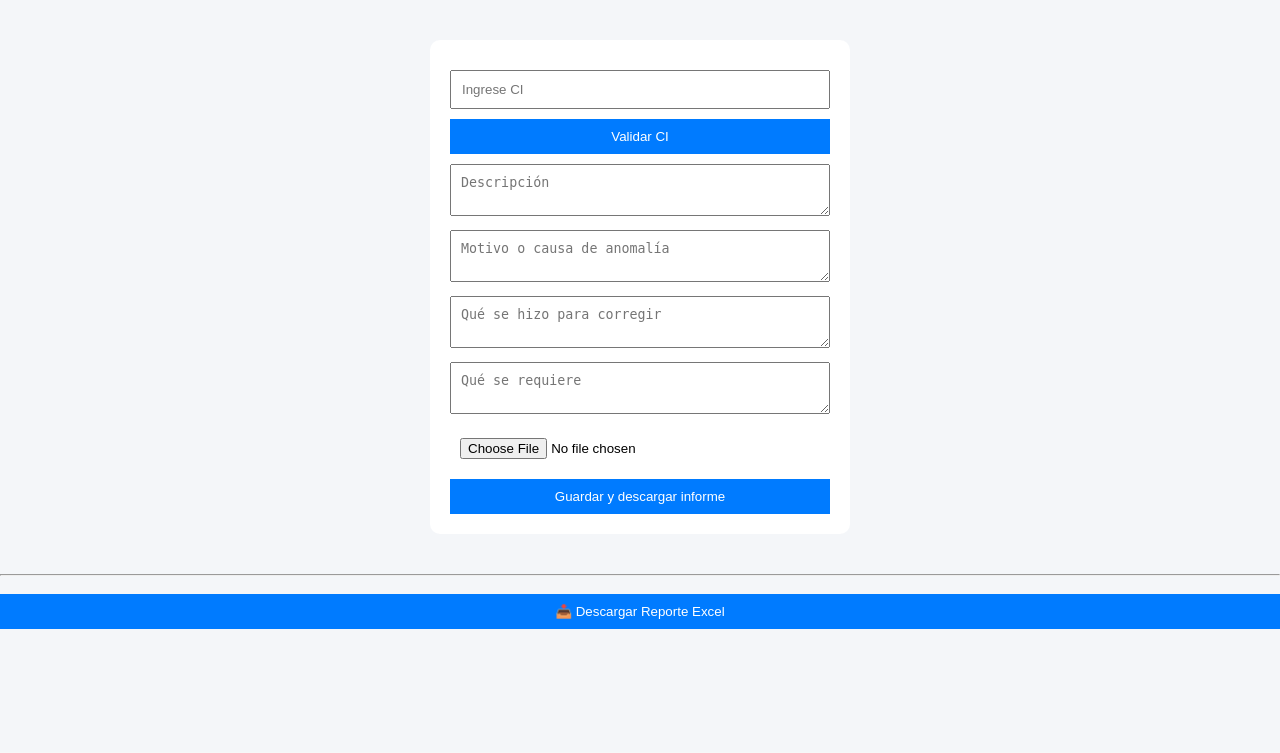
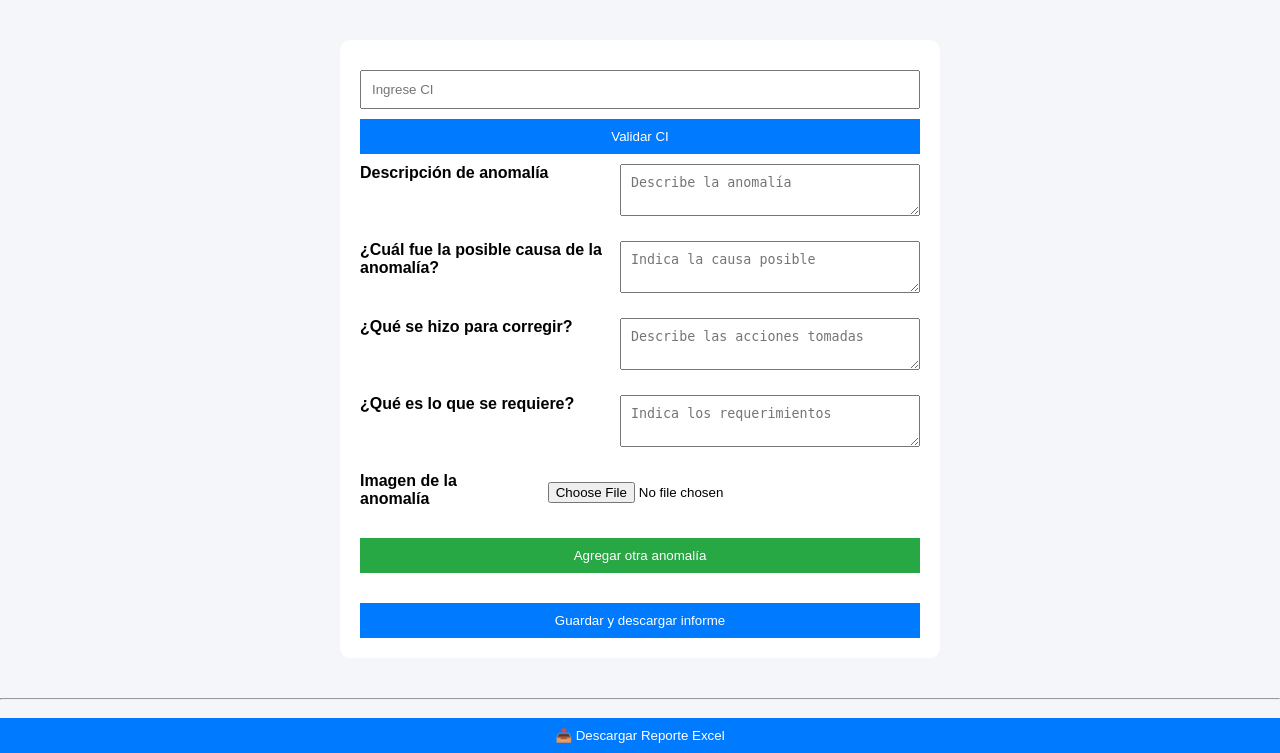
Before and after one commit to dani1riuk-alt/SistemaRegistro, a Flask app: page / in a window 1280 px wide. Shown: the part 48-801 px from the top of the page. Before the commit the page ends 677 px from the top, so only its background shows below. Run offline with Flask 3, Linux system fonts and the light colour scheme.

Commit message:
actualizacion del sistema

```diff
--- a/app.py
+++ b/app.py
@@ -3,6 +3,7 @@ import sqlite3
 import datetime
 import os
 import time
+import json
 
 from openpyxl import Workbook
 from openpyxl.drawing.image import Image
@@ -110,14 +111,28 @@ def validar_ci():
 @app.route('/guardar', methods=['POST'])
 def guardar():
     ci = request.form.get('ci', '').strip()
-    descripcion = request.form.get('descripcion', '').strip()
-    motivo_anomalia = request.form.get('motivo_anomalia', '').strip()
-    correccion_hecha = request.form.get('correccion_hecha', '').strip()
-    requerido = request.form.get('requerido', '').strip()
-    imagen = request.files.get('imagen')
 
-    if not ci or not descripcion or not motivo_anomalia or not correccion_hecha or not requerido or not imagen:
-        return "Por favor completa todos los campos y carga una imagen", 400
+    if not ci:
+        return "Por favor ingresa CI", 400
+
+    anomalias = []
+    imagenes = []
+    index = 0
+    while True:
+        anomalia_json = request.form.get(f'anomalia_{index}')
+        imagen = request.files.get(f'imagen_{index}')
+        if not anomalia_json or not imagen:
+            break
+        try:
+            anomalia = json.loads(anomalia_json)
+            anomalias.append(anomalia)
+            imagenes.append(imagen)
+            index += 1
+        except:
+            break
+
+    if not anomalias:
+        return "Debe haber al menos una anomalía completa con imagen", 400
 
     db = get_db()
     cursor = db.cursor()
@@ -127,46 +142,68 @@ def guardar():
         db.close()
         return "CI NO VALIDO", 400
 
-    nombre_archivo = str(int(time.time())) + ".png"
-    ruta = os.path.join(app.config['UPLOAD_FOLDER'], nombre_archivo)
-    imagen.save(ruta)
-
     ahora = datetime.datetime.now()
-
-    cursor.execute("""
-        INSERT INTO registros (fecha, hora, ci, descripcion, motivo_anomalia, correccion_hecha, requerido, imagen_url)
-        VALUES (?, ?, ?, ?, ?, ?, ?, ?)
-    """, (
-        str(ahora.date()),
-        str(ahora.time()),
-        ci,
-        descripcion,
-        motivo_anomalia,
-        correccion_hecha,
-        requerido,
-        ruta
-    ))
-    db.commit()
+    fecha = str(ahora.date())
+    hora = str(ahora.time())
 
     cursor.execute("SELECT nombre FROM trabajadores WHERE ci=?", (ci,))
     nombre = cursor.fetchone()[0]
+
+    rutas_imagenes = []
+    for i, imagen in enumerate(imagenes):
+        nombre_archivo = f"{int(time.time())}_{i}.png"
+        ruta = os.path.join(app.config['UPLOAD_FOLDER'], nombre_archivo)
+        imagen.save(ruta)
+        rutas_imagenes.append(ruta)
+
+    # Insertar cada anomalía como un registro separado
+    for i, anomalia in enumerate(anomalias):
+        cursor.execute("""
+            INSERT INTO registros (fecha, hora, ci, descripcion, motivo_anomalia, correccion_hecha, requerido, imagen_url)
+            VALUES (?, ?, ?, ?, ?, ?, ?, ?)
+        """, (
+            fecha,
+            hora,
+            ci,
+            anomalia['descripcion'],
+            anomalia['causa'],
+            anomalia['correccion'],
+            anomalia['requerido'],
+            rutas_imagenes[i]
+        ))
+
+    db.commit()
     db.close()
 
+    # Generar Excel con todas las anomalías
     wb = Workbook()
     ws = wb.active
     ws.title = "Informe"
 
-    ws.append(["Fecha", "Hora", "CI", "Nombre", "Descripción", "Motivo de Anomalía", "Corrección Hecha", "Requerido", "Imagen"])
-    ws.append([str(ahora.date()), str(ahora.time()), ci, nombre, descripcion, motivo_anomalia, correccion_hecha, requerido, ""])
+    ws.append(["Fecha", "Hora", "CI", "Nombre", "Descripción de anomalía", "¿Cuál fue la posible causa de la anomalía?", "¿Qué se hizo para corregir?", "¿Qué es lo que se requiere?", "Imagen"])
 
-    try:
-        if os.path.exists(ruta):
-            img = Image(ruta)
-            img.width = 150
-            img.height = 120
-            ws.add_image(img, 'I2')
-    except Exception:
-        pass
+    fila = 2
+    for i, anomalia in enumerate(anomalias):
+        ws.cell(row=fila, column=1, value=fecha)
+        ws.cell(row=fila, column=2, value=hora)
+        ws.cell(row=fila, column=3, value=ci)
+        ws.cell(row=fila, column=4, value=nombre)
+        ws.cell(row=fila, column=5, value=anomalia['descripcion'])
+        ws.cell(row=fila, column=6, value=anomalia['causa'])
+        ws.cell(row=fila, column=7, value=anomalia['correccion'])
+        ws.cell(row=fila, column=8, value=anomalia['requerido'])
+        ws.cell(row=fila, column=9, value="")
+
+        try:
+            if os.path.exists(rutas_imagenes[i]):
+                img = Image(rutas_imagenes[i])
+                img.width = 150
+                img.height = 120
+                ws.add_image(img, f'I{fila}')
+        except Exception:
+            pass
+
+        fila += 1
 
     ws.column_dimensions['A'].width = 12
     ws.column_dimensions['B'].width = 10
@@ -177,10 +214,13 @@ def guardar():
     ws.column_dimensions['G'].width = 40
     ws.column_dimensions['H'].width = 35
     ws.column_dimensions['I'].width = 20
-    ws.row_dimensions[2].height = 120
 
-    for cell in ws[2]:
-        cell.alignment = Alignment(wrap_text=True)
+    for i in range(2, fila):
+        ws.row_dimensions[i].height = 120
+
+    for row in ws.iter_rows(min_row=2, max_row=fila-1, min_col=1, max_col=8):
+        for cell in row:
+            cell.alignment = Alignment(wrap_text=True)
 
     archivo = f"informe_{ci}_{ahora.strftime('%Y%m%d_%H%M%S')}.xlsx"
     wb.save(archivo)
@@ -209,7 +249,7 @@ def exportar_excel():
     ws = wb.active
     ws.title = "Registros"
 
-    ws.append(["Fecha", "Hora", "CI", "Nombre", "Descripción", "Motivo de Anomalía", "Corrección Hecha", "Requerido", "Imagen"])
+    ws.append(["Fecha", "Hora", "CI", "Nombre", "Descripción de anomalía", "¿Cuál fue la posible causa de la anomalía?", "¿Qué se hizo para corregir?", "¿Qué es lo que se requiere?", "Imagen"])
 
     db = get_db()
     cursor = db.cursor()
--- a/templates/index.html
+++ b/templates/index.html
@@ -7,12 +7,17 @@
 <style>
 body { font-family: Arial; background:#f4f6f9; margin:0;}
 .header { background:#1f2d3d; color:white; padding:15px;}
-.container { width:420px; margin:40px auto;}
+.container { width:600px; margin:40px auto;}
 .card { background:white; padding:20px; border-radius:10px;}
+.anomalia-row { display: flex; margin-bottom: 15px; align-items: flex-start;}
+.anomalia-row label { width: 250px; font-weight: bold; margin-right: 10px; padding-top: 10px;}
+.anomalia-row textarea { flex: 1; padding:10px; box-sizing:border-box; resize: vertical;}
 input,textarea { width:100%; padding:10px; margin-top:10px; box-sizing:border-box;}
 button { width:100%; padding:10px; margin-top:10px; background:#007bff; color:white; border:none; cursor:pointer;}
 button:hover { opacity:0.95; }
 .success{color:green;} .error{color:red;}
+.add-btn { background:#28a745; margin-bottom: 20px;}
+.remove-btn { background:#dc3545; width: auto; margin-left: 10px; padding: 5px 10px;}
 </style>
 </head>
 
@@ -28,12 +33,32 @@ button:hover { opacity:0.95; }
 
 <div id="datos"></div>
 
-<textarea id="descripcion" placeholder="Descripción"></textarea>
-<textarea id="motivo_anomalia" placeholder="Motivo o causa de anomalía"></textarea>
-<textarea id="correccion_hecha" placeholder="Qué se hizo para corregir"></textarea>
-<textarea id="requerido" placeholder="Qué se requiere"></textarea>
+<div id="anomalias-container">
+  <div class="anomalia-group">
+    <div class="anomalia-row">
+      <label>Descripción de anomalía</label>
+      <textarea placeholder="Describe la anomalía"></textarea>
+    </div>
+    <div class="anomalia-row">
+      <label>¿Cuál fue la posible causa de la anomalía?</label>
+      <textarea placeholder="Indica la causa posible"></textarea>
+    </div>
+    <div class="anomalia-row">
+      <label>¿Qué se hizo para corregir?</label>
+      <textarea placeholder="Describe las acciones tomadas"></textarea>
+    </div>
+    <div class="anomalia-row">
+      <label>¿Qué es lo que se requiere?</label>
+      <textarea placeholder="Indica los requerimientos"></textarea>
+    </div>
+    <div class="anomalia-row">
+      <label>Imagen de la anomalía</label>
+      <input type="file" accept="image/*" class="imagen-anomalia">
+    </div>
+  </div>
+</div>
 
-<input type="file" id="imagen" accept="image/*">
+<button class="add-btn" onclick="agregarAnomalia()">Agregar otra anomalía</button>
 
 <button onclick="guardar()">Guardar y descargar informe</button>
 
@@ -43,53 +68,124 @@ button:hover { opacity:0.95; }
 </div>
 
 <script>
-function validar(){
-  fetch('/validar_ci', {
-    method: 'POST',
-    headers: {'Content-Type': 'application/json'},
-    body: JSON.stringify({ci: ci.value.trim()})
-  })
-  .then(r => r.json())
-  .then(d => {
-    datos.innerHTML = d.existe ?
-      "<div class='success'>✔ " + d.nombre + "</div>" :
-      "<div class='error'>CI inválido</div>";
+let anomaliaIndex = 1;
+
+function agregarAnomalia() {
+  anomaliaIndex++;
+  const container = document.getElementById('anomalias-container');
+  const nuevaAnomalia = document.createElement('div');
+  nuevaAnomalia.className = 'anomalia-group';
+  nuevaAnomalia.innerHTML = `
+    <hr>
+    <h4>Anomalía ${anomaliaIndex}</h4>
+    <div class="anomalia-row">
+      <label>Descripción de anomalía</label>
+      <textarea placeholder="Describe la anomalía"></textarea>
+    </div>
+    <div class="anomalia-row">
+      <label>¿Cuál fue la posible causa de la anomalía?</label>
+      <textarea placeholder="Indica la causa posible"></textarea>
+    </div>
+    <div class="anomalia-row">
+      <label>¿Qué se hizo para corregir?</label>
+      <textarea placeholder="Describe las acciones tomadas"></textarea>
+    </div>
+    <div class="anomalia-row">
+      <label>¿Qué es lo que se requiere?</label>
+      <textarea placeholder="Indica los requerimientos"></textarea>
+    </div>
+    <div class="anomalia-row">
+      <label>Imagen de la anomalía</label>
+      <input type="file" accept="image/*" class="imagen-anomalia">
+    </div>
+    <button class="remove-btn" onclick="removerAnomalia(this)">Remover anomalía</button>
+  `;
+  container.appendChild(nuevaAnomalia);
+}
+
+function removerAnomalia(btn) {
+  btn.parentElement.remove();
+  anomaliaIndex--;
+  // Reenumerar
+  const groups = document.querySelectorAll('.anomalia-group');
+  groups.forEach((group, index) => {
+    const h4 = group.querySelector('h4');
+    if (h4) h4.textContent = `Anomalía ${index + 2}`;
   });
 }
 
 function limpiarFormulario(){
   ci.value = '';
-  descripcion.value = '';
-  motivo_anomalia.value = '';
-  correccion_hecha.value = '';
-  requerido.value = '';
-  imagen.value = '';
+  document.getElementById('anomalias-container').innerHTML = `
+    <div class="anomalia-group">
+      <div class="anomalia-row">
+        <label>Descripción de anomalía</label>
+        <textarea placeholder="Describe la anomalía"></textarea>
+      </div>
+      <div class="anomalia-row">
+        <label>¿Cuál fue la posible causa de la anomalía?</label>
+        <textarea placeholder="Indica la causa posible"></textarea>
+      </div>
+      <div class="anomalia-row">
+        <label>¿Qué se hizo para corregir?</label>
+        <textarea placeholder="Describe las acciones tomadas"></textarea>
+      </div>
+      <div class="anomalia-row">
+        <label>¿Qué es lo que se requiere?</label>
+        <textarea placeholder="Indica los requerimientos"></textarea>
+      </div>
+      <div class="anomalia-row">
+        <label>Imagen de la anomalía</label>
+        <input type="file" accept="image/*" class="imagen-anomalia">
+      </div>
+    </div>
+  `;
+  anomaliaIndex = 1;
   datos.innerHTML = '';
 }
 
 function guardar(){
-  const datosRequeridos = [
-    {campo: ci.value.trim(), mensaje: 'CI'},
-    {campo: descripcion.value.trim(), mensaje: 'Descripción'},
-    {campo: motivo_anomalia.value.trim(), mensaje: 'Motivo o causa de anomalía'},
-    {campo: correccion_hecha.value.trim(), mensaje: 'Qué se hizo para corregir'},
-    {campo: requerido.value.trim(), mensaje: 'Qué se requiere'}
-  ];
+  const ciValue = ci.value.trim();
+  if (!ciValue) {
+    mensaje.innerHTML = "<div class='error'>Por favor ingresa CI.</div>";
+    return;
+  }
 
-  const imagenSeleccionada = imagen.files[0];
+  const anomalias = [];
+  const groups = document.querySelectorAll('.anomalia-group');
+  groups.forEach((group, index) => {
+    const textareas = group.querySelectorAll('textarea');
+    const imagenInput = group.querySelector('.imagen-anomalia');
+    if (textareas.length === 4 && imagenInput && imagenInput.files[0]) {
+      const [descripcion, causa, correccion, requerido] = textareas;
+      if (descripcion.value.trim() && causa.value.trim() && correccion.value.trim() && requerido.value.trim()) {
+        anomalias.push({
+          descripcion: descripcion.value.trim(),
+          causa: causa.value.trim(),
+          correccion: correccion.value.trim(),
+          requerido: requerido.value.trim(),
+          imagen: imagenInput.files[0]
+        });
+      }
+    }
+  });
 
-  if (!datosRequeridos.every(item => item.campo) || !imagenSeleccionada) {
-    mensaje.innerHTML = "<div class='error'>Por favor completa todos los campos y carga una imagen.</div>";
+  if (anomalias.length === 0) {
+    mensaje.innerHTML = "<div class='error'>Por favor completa al menos una anomalía con todos los campos e imagen.</div>";
     return;
   }
 
   const formData = new FormData();
-  formData.append('ci', ci.value.trim());
-  formData.append('descripcion', descripcion.value.trim());
-  formData.append('motivo_anomalia', motivo_anomalia.value.trim());
-  formData.append('correccion_hecha', correccion_hecha.value.trim());
-  formData.append('requerido', requerido.value.trim());
-  formData.append('imagen', imagenSeleccionada);
+  formData.append('ci', ciValue);
+  anomalias.forEach((anomalia, index) => {
+    formData.append(`anomalia_${index}`, JSON.stringify({
+      descripcion: anomalia.descripcion,
+      causa: anomalia.causa,
+      correccion: anomalia.correccion,
+      requerido: anomalia.requerido
+    }));
+    formData.append(`imagen_${index}`, anomalia.imagen);
+  });
 
   fetch('/guardar', {
     method: 'POST',
@@ -105,7 +201,7 @@ function guardar(){
     const url = window.URL.createObjectURL(blob);
     const a = document.createElement('a');
     a.href = url;
-    a.download = 'informe_' + ci.value.trim() + '.xlsx';
+    a.download = 'informe_' + ciValue + '.xlsx';
     document.body.appendChild(a);
     a.click();
     document.body.removeChild(a);
@@ -118,6 +214,38 @@ function guardar(){
     mensaje.innerHTML = "<div class='error'>" + error.message + "</div>";
   });
 }
+
+function validar(){
+  const ciValue = ci.value.trim();
+  console.log('Validando CI:', ciValue);
+  if (!ciValue) {
+    datos.innerHTML = "<div class='error'>Ingresa un CI válido</div>";
+    return;
+  }
+  datos.innerHTML = "Validando...";
+  fetch('/validar_ci', {
+    method: 'POST',
+    headers: {'Content-Type': 'application/json'},
+    body: JSON.stringify({ci: ciValue})
+  })
+  .then(r => {
+    console.log('Respuesta status:', r.status);
+    if (!r.ok) {
+      throw new Error('Error en la validación: ' + r.status);
+    }
+    return r.json();
+  })
+  .then(d => {
+    console.log('Respuesta validación:', d);
+    datos.innerHTML = d.existe ?
+      "<div class='success'>✔ " + d.nombre + "</div>" :
+      "<div class='error'>CI inválido</div>";
+  })
+  .catch(error => {
+    console.error('Error en validar:', error);
+    datos.innerHTML = "<div class='error'>Error al validar CI: " + error.message + "</div>";
+  });
+}
 </script>
 
 <hr>
```
